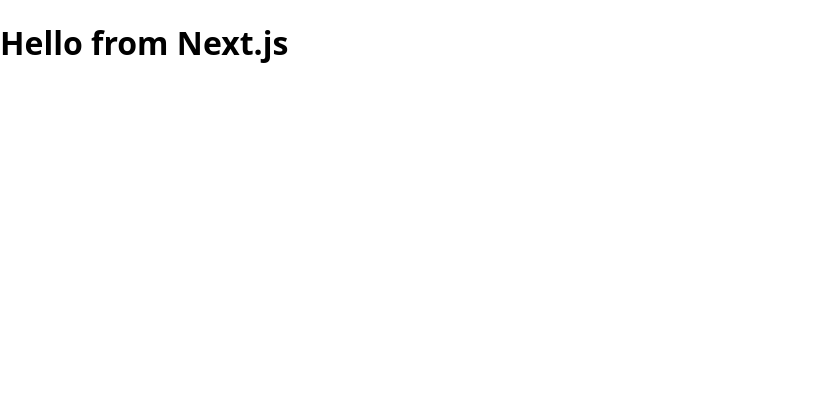
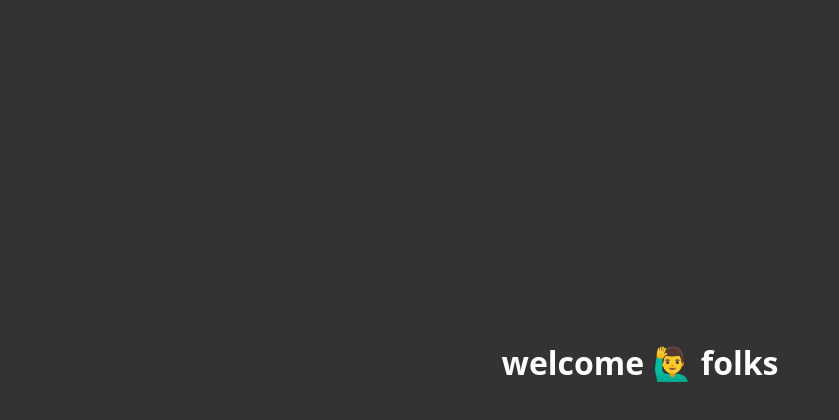
Before and after one commit to Leukipos/Capstone_Project, a Next.js app: page / in a window 1280 px wide. Shown: the top 420 px of the page, without its empty margins (0-839 px from the left). Built offline with nearby package versions, Linux system fonts and the light colour scheme.

Commit message:
start project

```diff
--- a/pages/index.js
+++ b/pages/index.js
@@ -1,7 +1,7 @@
 export default function HomePage() {
   return (
     <div>
-      <h1>Hello from Next.js</h1>
+      <h1>welcome 🙋‍♂️ folks</h1>
     </div>
   );
 }
--- a/styles.js
+++ b/styles.js
@@ -10,5 +10,10 @@
   body {
     margin: 0;
     font-family: system-ui;
+    background-color: #333;
+    color: white;
+    display: flex;
+    justify-content: center;
+    margin-top: 40vh;
   }
 `;
```
